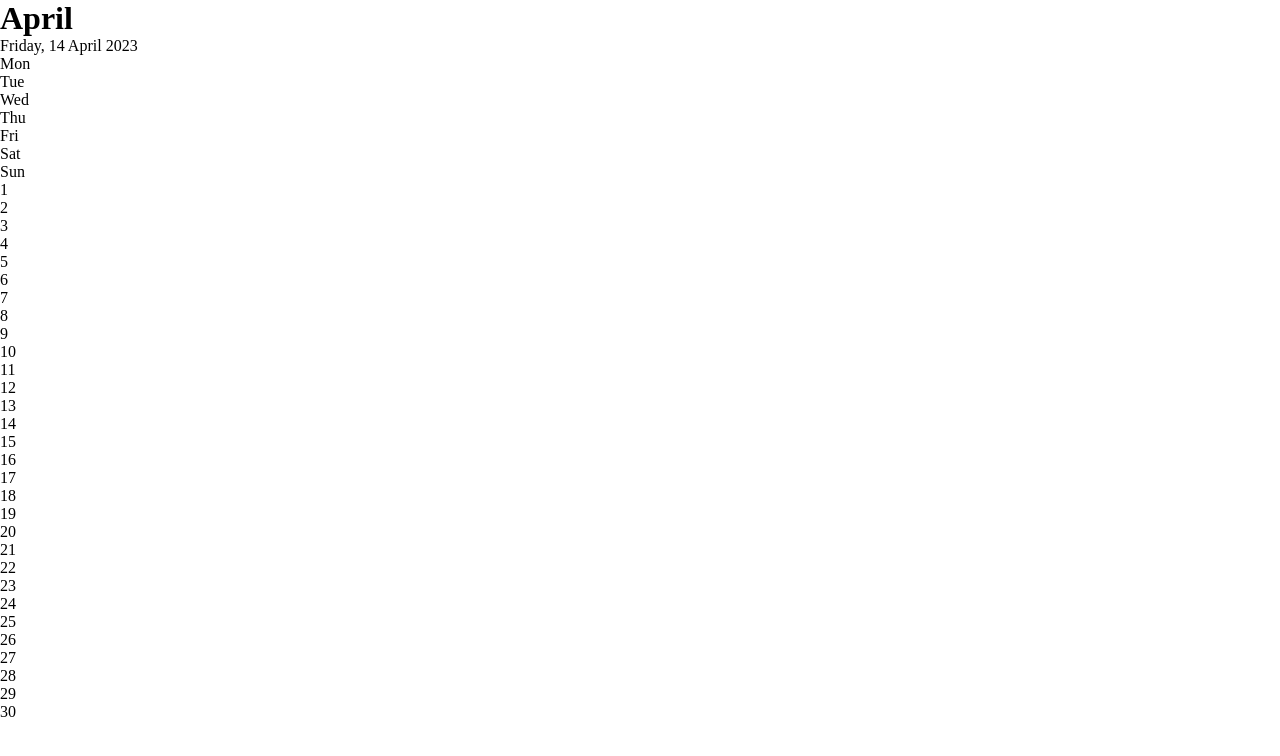
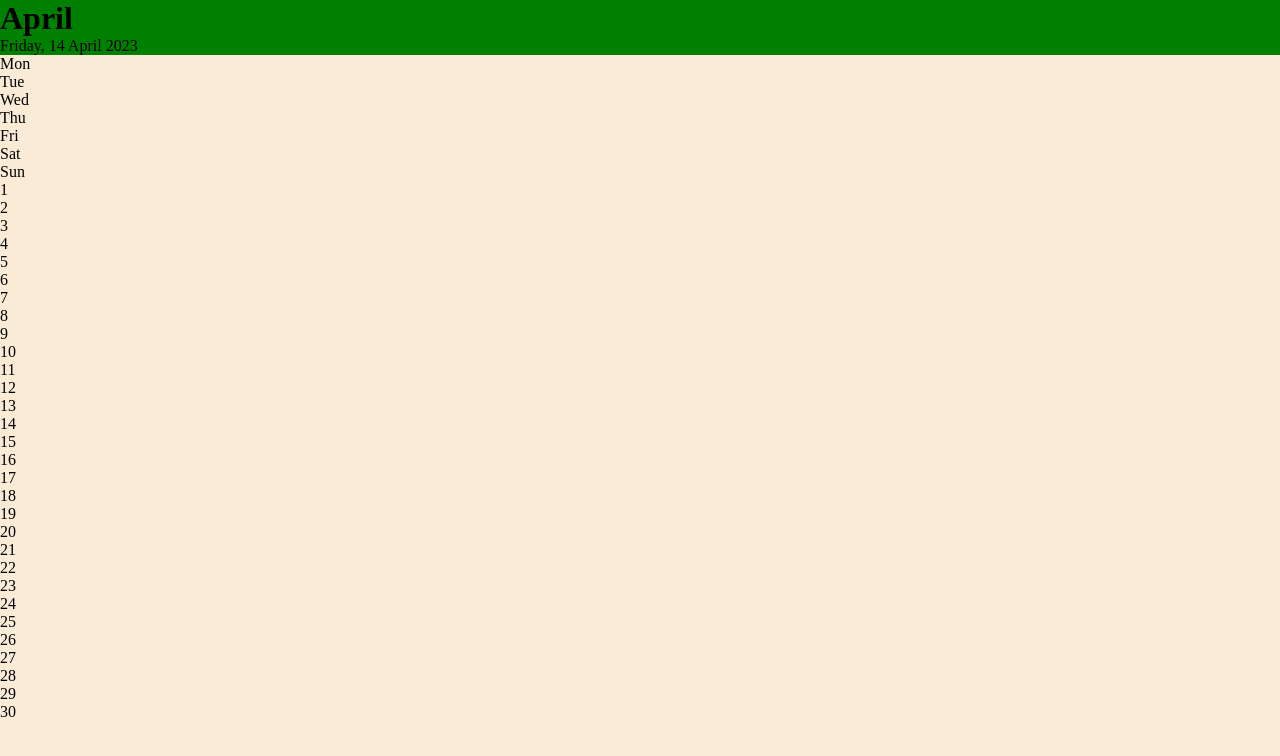
Before and after one commit to supriyakavathekar/Calendar-2023, a plain HTML site: page index.html in a window 1280 px wide. Drawn offline with Linux system fonts and the light colour scheme.

Commit message:
give background color to month div green

```diff
--- a/style.css
+++ b/style.css
@@ -9,3 +9,15 @@ body {
   height: 100vh;
   width: 100vw;
 }
+
+
+
+.container{
+  height: 100%;
+  width: 100%;
+  background-color: antiquewhite;
+}
+
+.month{
+  background-color: green;
+}
```
